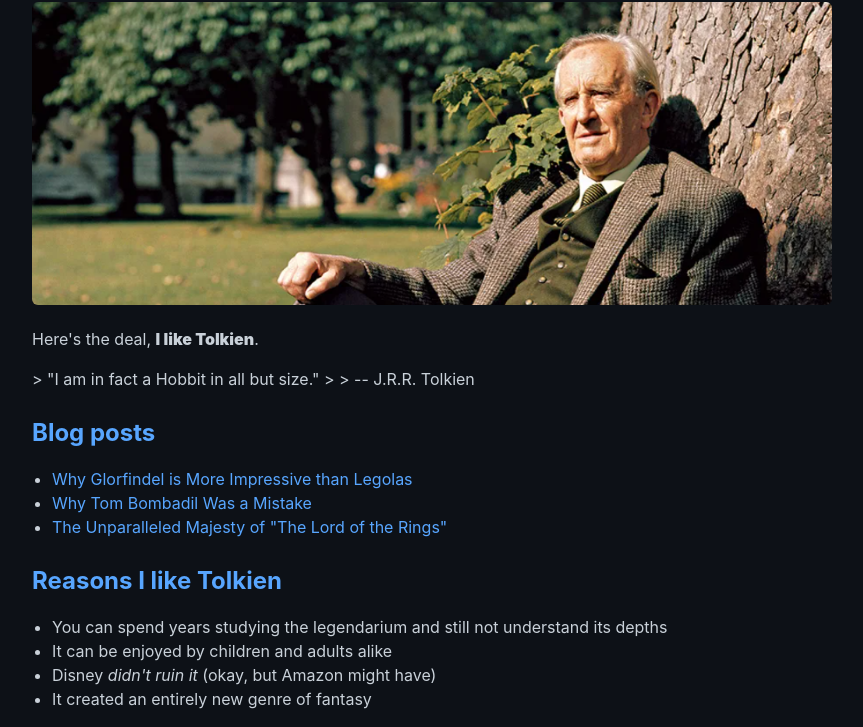
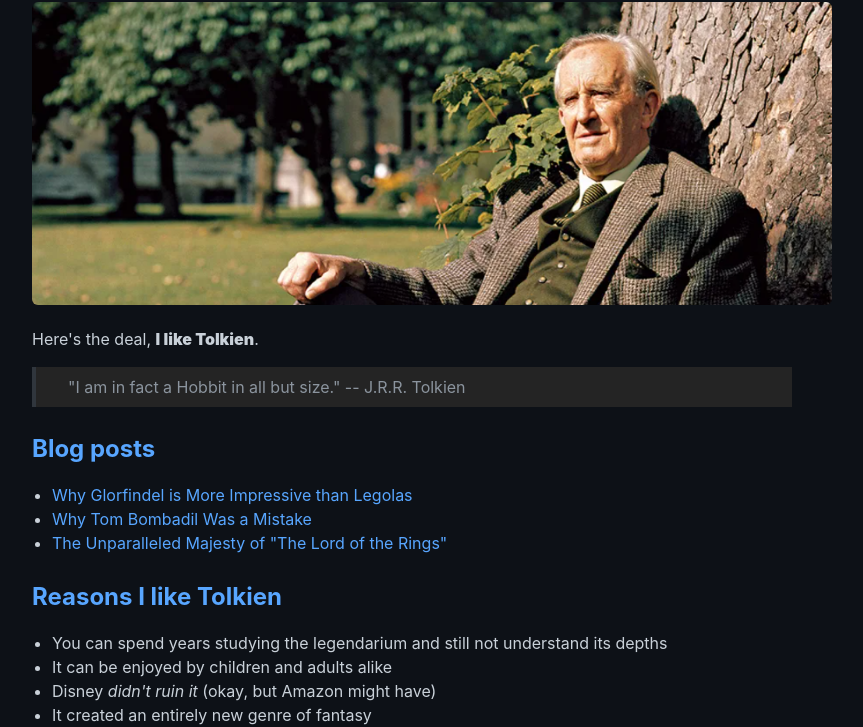
Before and after one commit to CarlF3/static-site-generator, a plain HTML site: page docs/index.html in a window 1280 px wide. Shown: the part 106-833 px from the top of the page, without its empty margins (208-1071 px from the left). Drawn offline with Linux system fonts and the light colour scheme.

Commit message:
Fixed MD Error

```diff
--- a/docs/index.html
+++ b/docs/index.html
@@ -10,9 +10,9 @@
 
 <body>
     <article>
-        <div><h1>Tolkien Fan Club</h1><p><img src="/static-site-generator/images/tolkien.png" alt="JRR Tolkien sitting"></img></p><p>Here's the deal, <b>I like Tolkien</b>.</p><p>> "I am in fact a Hobbit in all but size."
->
-> -- J.R.R. Tolkien</p><h2>Blog posts</h2><ul><li><a href="/static-site-generator/blog/glorfindel">Why Glorfindel is More Impressive than Legolas</a></li><li><a href="/static-site-generator/blog/tom">Why Tom Bombadil Was a Mistake</a></li><li><a href="/static-site-generator/blog/majesty">The Unparalleled Majesty of "The Lord of the Rings"</a></li></ul><h2>Reasons I like Tolkien</h2><ul><li>You can spend years studying the legendarium and still not understand its depths</li><li>It can be enjoyed by children and adults alike</li><li>Disney <i>didn't ruin it</i> (okay, but Amazon might have)</li><li>It created an entirely new genre of fantasy</li></ul><h2>My favorite characters (in order)</h2><ol><li>Gandalf</li><li>Bilbo</li><li>Sam</li><li>Glorfindel</li><li>Galadriel</li><li>Elrond</li><li>Thorin</li><li>Sauron</li><li>Aragorn</li></ol><p>Here's what <code>elflang</code> looks like (the perfect coding language):</p><pre><code>
+        <div><h1>Tolkien Fan Club</h1><p><img src="/static-site-generator/images/tolkien.png" alt="JRR Tolkien sitting"></img></p><p>Here's the deal, <b>I like Tolkien</b>.</p><blockquote>"I am in fact a Hobbit in all but size."
+
+-- J.R.R. Tolkien</blockquote><h2>Blog posts</h2><ul><li><a href="/static-site-generator/blog/glorfindel">Why Glorfindel is More Impressive than Legolas</a></li><li><a href="/static-site-generator/blog/tom">Why Tom Bombadil Was a Mistake</a></li><li><a href="/static-site-generator/blog/majesty">The Unparalleled Majesty of "The Lord of the Rings"</a></li></ul><h2>Reasons I like Tolkien</h2><ul><li>You can spend years studying the legendarium and still not understand its depths</li><li>It can be enjoyed by children and adults alike</li><li>Disney <i>didn't ruin it</i> (okay, but Amazon might have)</li><li>It created an entirely new genre of fantasy</li></ul><h2>My favorite characters (in order)</h2><ol><li>Gandalf</li><li>Bilbo</li><li>Sam</li><li>Glorfindel</li><li>Galadriel</li><li>Elrond</li><li>Thorin</li><li>Sauron</li><li>Aragorn</li></ol><p>Here's what <code>elflang</code> looks like (the perfect coding language):</p><pre><code>
 func main(){
     fmt.Println("Aiya, Ambar!")
 }
```
Also changed, not shown: 1 other file.
